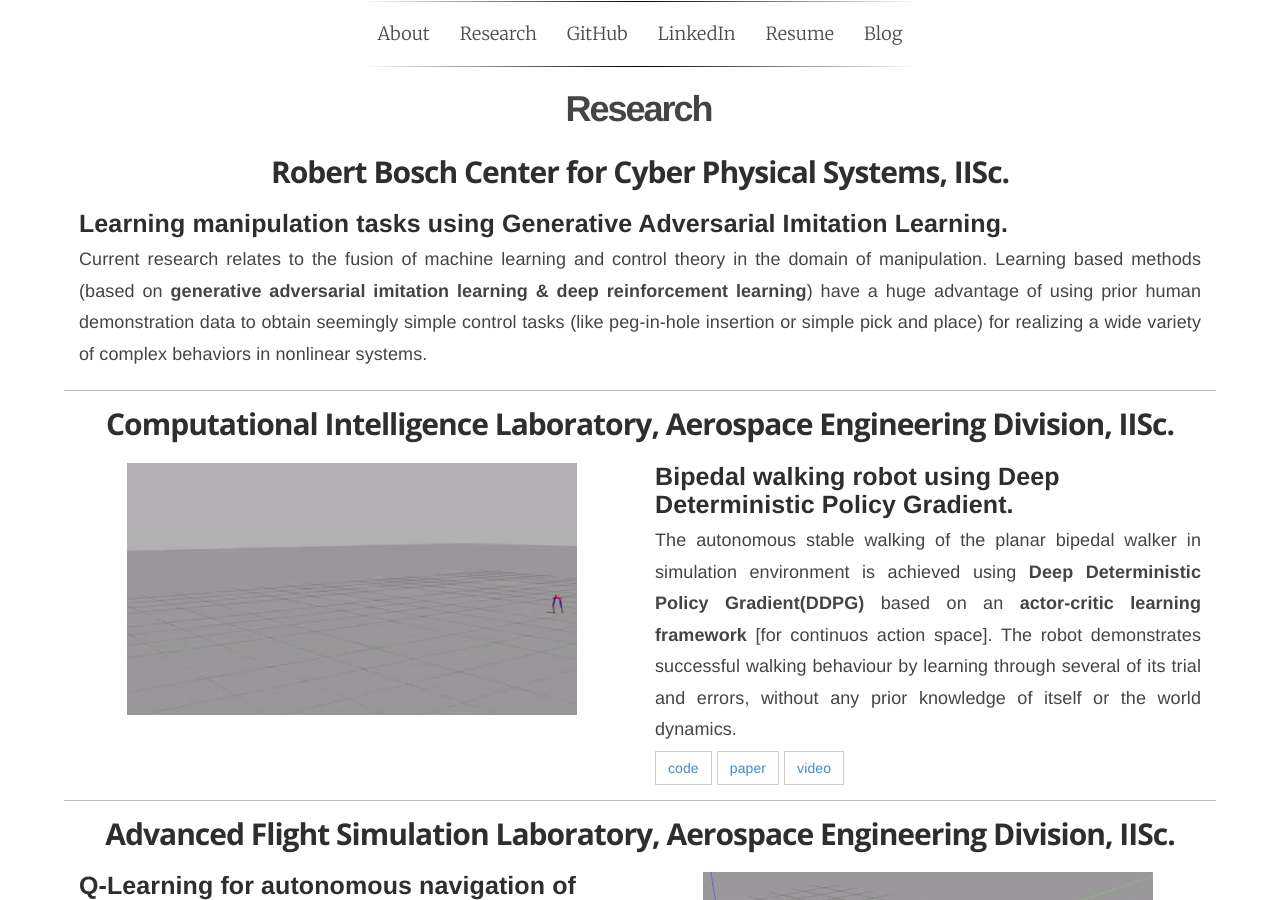
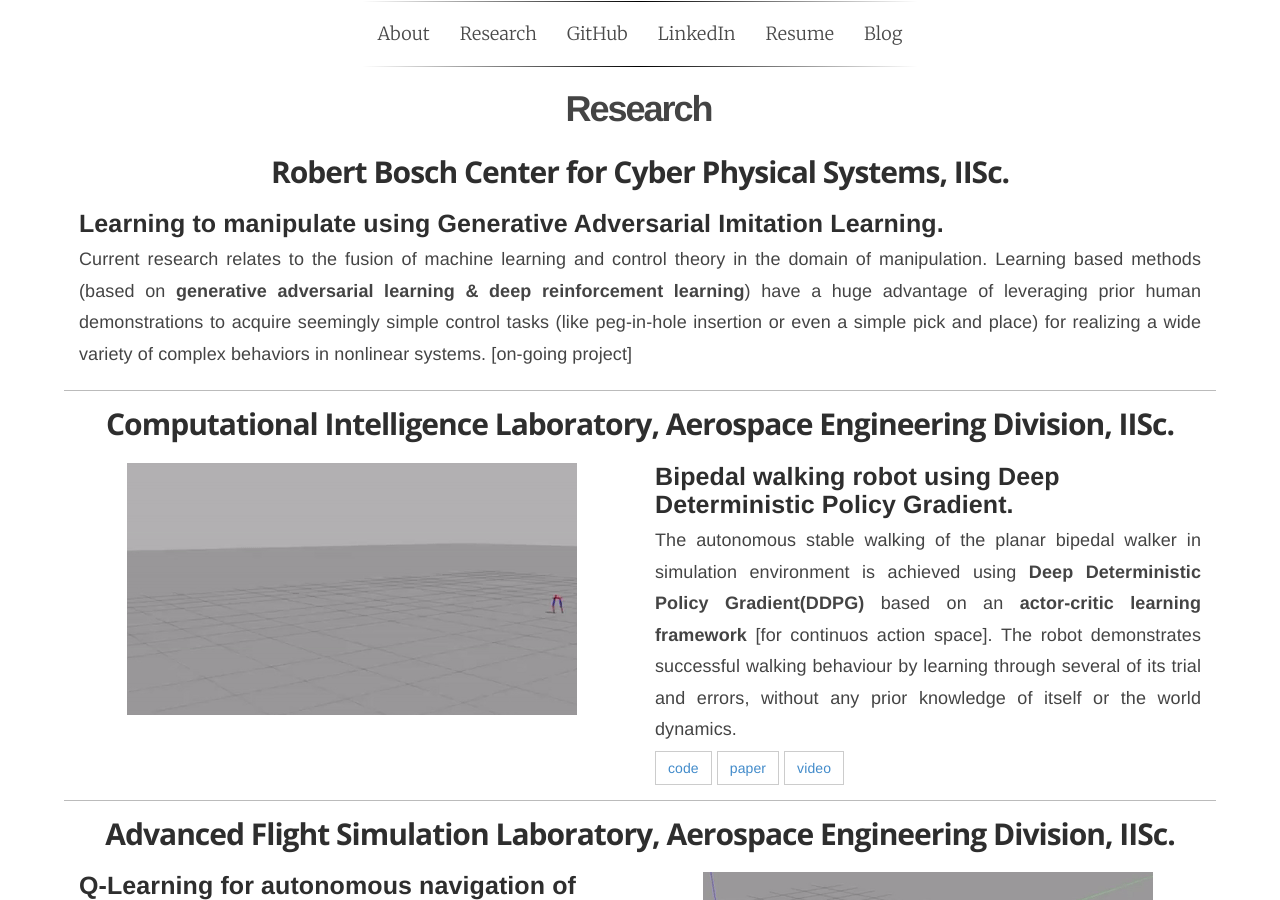
Before and after one commit to navuboy/navuboy.github.io, a Jekyll site: the page built from research.html, in a window 1280 px wide and 900 px high. Built offline with Jekyll 4.4.1, drawn with Linux system fonts in a browser that asks for light colours; some web fonts are replaced.

Commit message:
Updated research.md

```diff
--- a/_includes/research.md
+++ b/_includes/research.md
@@ -16,9 +16,9 @@
 <div class="container-fluid">
   <div class="row">
     <div class="col-md-12">
-        <h3 class="rtitle"><b>Learning manipulation tasks using Generative Adversarial Imitation Learning.</b></h3>
+        <h3 class="rtitle"><b>Learning to manipulate using Generative Adversarial Imitation Learning.</b></h3>
         <p style="text-align:justify">
-        Current research relates to the fusion of machine learning and control theory in the domain of manipulation. Learning based methods (based on <strong>generative adversarial imitation learning & deep reinforcement learning</strong>) have a huge advantage of using prior human demonstration data to obtain seemingly simple control tasks (like peg-in-hole insertion or simple pick and place) for realizing a wide variety of complex behaviors in nonlinear systems. <!-- In collaboration with Yaskawa India Private Limited. -->
+        Current research relates to the fusion of machine learning and control theory in the domain of manipulation. Learning based methods (based on <strong>generative adversarial learning & deep reinforcement learning</strong>) have a huge advantage of leveraging prior human demonstrations to acquire seemingly simple control tasks (like peg-in-hole insertion or even a simple pick and place) for realizing a wide variety of complex behaviors in nonlinear systems. [on-going project] <!-- In collaboration with Yaskawa India Private Limited. -->
         </p>
         <!-- <a href="{{ site.github.url }}/assets/IS_Final_Paper.pdf" class="md-link btn-default btn rbtn">paper</a>
         <a href="https://github.com/wulfebw/Independent_Study" class="md-link btn-default btn rbtn">code</a> -->
```
